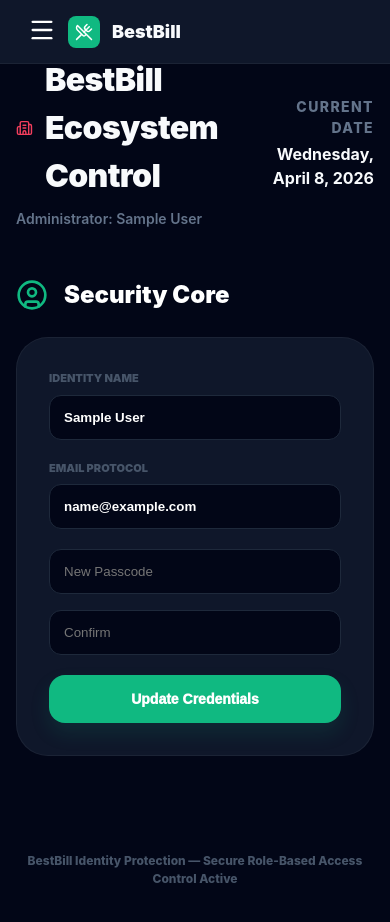
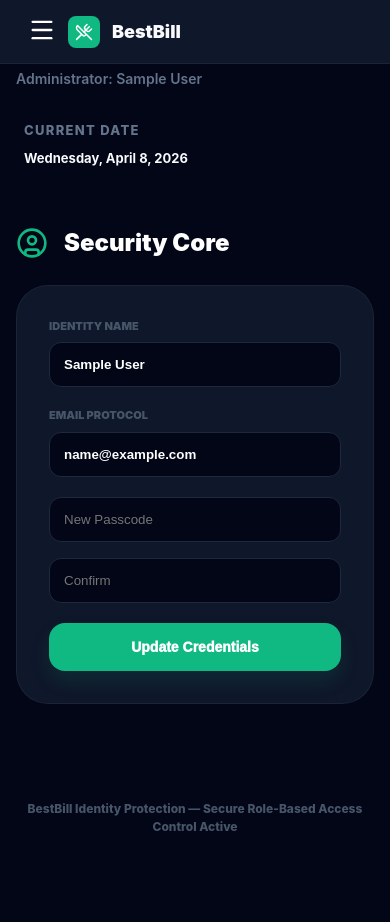
Before and after one commit to Shubham-Pilane/BestBill, a React (Vite) app in the folder frontend/: page /profile in a window 390 px wide. Shown: the top 922 px of the page. Built offline with nearby package versions, Linux system fonts and the light colour scheme; sample sign-in values are in the browser's storage.

Commit message:
fix(frontend): improve mobile responsiveness for Dashboard and BillingHistory

```diff
--- a/frontend/src/components/Layout.jsx
+++ b/frontend/src/components/Layout.jsx
@@ -198,11 +198,11 @@ const Layout = ({ children }) => {
       )}
 
       {/* Main Content Area - Added main-content class */}
-      <div className="main-content" style={{ flex: 1, marginLeft: '280px', padding: mobileMenuOpen ? '48px' : '48px', position: 'relative', marginTop: '32px' }}>
+      <div className="main-content" style={{ flex: 1, marginLeft: '280px', padding: '48px', position: 'relative', marginTop: '0' }}>
          <div style={{ maxWidth: '1440px', margin: '0 auto' }}>
-            <header className="header-container" style={{ display: 'flex', justifyContent: 'space-between', alignItems: 'center', marginBottom: '48px' }}>
+            <header className="header-container" style={{ display: 'flex', justifyContent: 'space-between', alignItems: 'center', marginBottom: '48px', flexWrap: 'wrap', gap: '24px' }}>
           <div>
-            <h1 style={{ fontSize: '32px', fontWeight: 900, letterSpacing: '-0.02em', margin: '0 0 8px 0', display: 'flex', alignItems: 'center', gap: '12px' }}>
+            <h1 className="hotel-title" style={{ fontSize: '32px', fontWeight: 900, letterSpacing: '-0.02em', margin: '0 0 8px 0', display: 'flex', alignItems: 'center', gap: '12px' }}>
               {isAdmin ? <Building2 style={{ color: '#f43f5e' }} size={32} /> : <Store style={{ color: '#0ea5e9' }} size={32} />}
               {isAdmin ? 'BestBill Ecosystem Control' : user?.hotel_name}
             </h1>
@@ -210,14 +210,14 @@ const Layout = ({ children }) => {
               {isAdmin ? `Administrator: ${user?.name}` : `Proprietor: ${user?.name} | Active Session`}
             </p>
           </div>
-          <div style={{ display: 'flex', alignItems: 'center', gap: '32px' }}>
+          <div className="header-meta" style={{ display: 'flex', alignItems: 'center', gap: '32px', flexWrap: 'wrap' }}>
             {!isAdmin && (
-              <div style={{ padding: '12px 20px', backgroundColor: daysLeft > 5 ? 'rgba(16, 185, 129, 0.1)' : 'rgba(244, 63, 94, 0.1)', borderRadius: '16px', border: `1px solid ${daysLeft > 5 ? 'rgba(16, 185, 129, 0.3)' : '#f43f5e'}`, textAlign: 'right' }}>
+              <div className="plan-badge" style={{ padding: '12px 20px', backgroundColor: daysLeft > 5 ? 'rgba(16, 185, 129, 0.1)' : 'rgba(244, 63, 94, 0.1)', borderRadius: '16px', border: `1px solid ${daysLeft > 5 ? 'rgba(16, 185, 129, 0.3)' : '#f43f5e'}`, textAlign: 'right' }}>
                  <span style={{ display: 'block', fontSize: '11px', fontWeight: 900, color: daysLeft > 5 ? '#10b981' : '#f43f5e', textTransform: 'uppercase', letterSpacing: '0.05em' }}>Plan Validity</span>
                  <span style={{ fontSize: '16px', fontWeight: 900, color: 'white' }}>{daysLeft > 0 ? `${daysLeft} Days Remaining` : 'Plan Expired'}</span>
               </div>
             )}
-            <div style={{ textAlign: 'right' }}>
+            <div className="date-display" style={{ textAlign: 'right' }}>
               <span style={{ fontSize: '14px', fontWeight: 800, color: '#64748b', textTransform: 'uppercase', letterSpacing: '0.1em', display: 'block', marginBottom: '4px' }}>CURRENT DATE</span>
               <span style={{ fontSize: '16px', fontWeight: 700 }}>{new Date().toLocaleDateString('en-US', { weekday: 'long', year: 'numeric', month: 'long', day: 'numeric' })}</span>
             </div>
--- a/frontend/src/index.css
+++ b/frontend/src/index.css
@@ -116,8 +116,12 @@ body {
   }
   .dashboard-header {
     flex-direction: column !important;
-    align-items: stretch !important;
-    gap: 16px !important;
+    align-items: flex-start !important;
+    gap: 20px !important;
+  }
+  .dashboard-header > div {
+    max-width: 100% !important;
+    width: 100% !important;
   }
   .modal-container {
     width: 95% !important;
@@ -201,6 +205,42 @@ body {
       padding: 24px !important;
   }
 
+  /* Specific Layout Overrides */
+  .hotel-title {
+      font-size: 24px !important;
+  }
+
+  .header-meta {
+      width: 100% !important;
+      justify-content: space-between !important;
+      gap: 12px !important;
+  }
+
+  .plan-badge, .date-display {
+      text-align: left !important;
+      padding: 8px !important;
+  }
+
+  .date-display span {
+      font-size: 13px !important;
+  }
+
+  /* Billing History Card responsive */
+  .billing-card {
+      padding: 16px !important;
+      flex-direction: column !important;
+      align-items: flex-start !important;
+      gap: 16px !important;
+  }
+
+  .billing-card-right {
+      text-align: left !important;
+      width: 100% !important;
+      align-items: flex-start !important;
+      border-top: 1px solid rgba(255,255,255,0.05);
+      padding-top: 16px !important;
+  }
+
   button {
       font-size: 14px !important;
   }
--- a/frontend/src/pages/BillingHistory.jsx
+++ b/frontend/src/pages/BillingHistory.jsx
@@ -292,7 +292,7 @@ const BillingHistory = () => {
                 ) : (
                     <div style={{ display: 'flex', flexDirection: 'column', gap: '12px' }}>
                         {filteredBills.map(bill => (
-                            <div key={bill.id} onClick={() => handleBillClick(bill.id)} style={{ cursor: 'pointer', backgroundColor: '#0f172a', borderRadius: '24px', padding: '24px 32px', border: '1px solid rgba(255, 255, 255, 0.05)', display: 'flex', alignItems: 'center', justifyContent: 'space-between', transition: 'all 0.2s' }}>
+                            <div key={bill.id} onClick={() => handleBillClick(bill.id)} className="billing-card" style={{ cursor: 'pointer', backgroundColor: '#0f172a', borderRadius: '24px', padding: '24px 32px', border: '1px solid rgba(255, 255, 255, 0.05)', display: 'flex', alignItems: 'center', justifyContent: 'space-between', transition: 'all 0.2s' }}>
                                 <div style={{ display: 'flex', alignItems: 'center', gap: '32px' }}>
                                     <div style={{ width: '56px', height: '56px', backgroundColor: '#020617', borderRadius: '16px', display: 'flex', alignItems: 'center', justifyContent: 'center', border: '1px solid #1e293b' }}>
                                         <Receipt size={24} style={{ color: '#0ea5e9' }} />
@@ -306,7 +306,7 @@ const BillingHistory = () => {
                                     </div>
                                 </div>
 
-                                <div style={{ textAlign: 'right', display: 'flex', flexDirection: 'column', gap: '8px' }}>
+                                <div className="billing-card-right" style={{ textAlign: 'right', display: 'flex', flexDirection: 'column', gap: '8px' }}>
                                     <span style={{ display: 'block', fontSize: '20px', fontWeight: 1000, color: '#10b981' }}>₹{parseFloat(bill.final_amount).toFixed(2)}</span>
                                     <div style={{ display: 'flex', alignItems: 'center', justifyContent: 'flex-end', gap: '8px' }}>
                                         {bill.is_paid ? (
--- a/frontend/src/pages/Dashboard.jsx
+++ b/frontend/src/pages/Dashboard.jsx
@@ -157,7 +157,7 @@ const Dashboard = () => {
 
   return (
     <div style={{ display: 'flex', flexDirection: 'column', gap: '48px', width: '100%', maxWidth: '1440px' }}>
-      <div className="dashboard-header" style={{ display: 'flex', justifyContent: 'space-between', alignItems: 'flex-end' }}>
+      <div className="dashboard-header" style={{ display: 'flex', justifyContent: 'space-between', alignItems: 'flex-end', flexWrap: 'wrap', gap: '24px' }}>
         <div style={{ display: 'flex', flexDirection: 'column', gap: '16px', maxWidth: '400px' }}>
           <h2 style={{ fontSize: '24px', fontWeight: 900, letterSpacing: '-0.02em', color: 'white', display: 'flex', alignItems: 'center', gap: '12px' }}>
             <LayoutGrid style={{ color: '#0ea5e9' }} size={24} />
```
